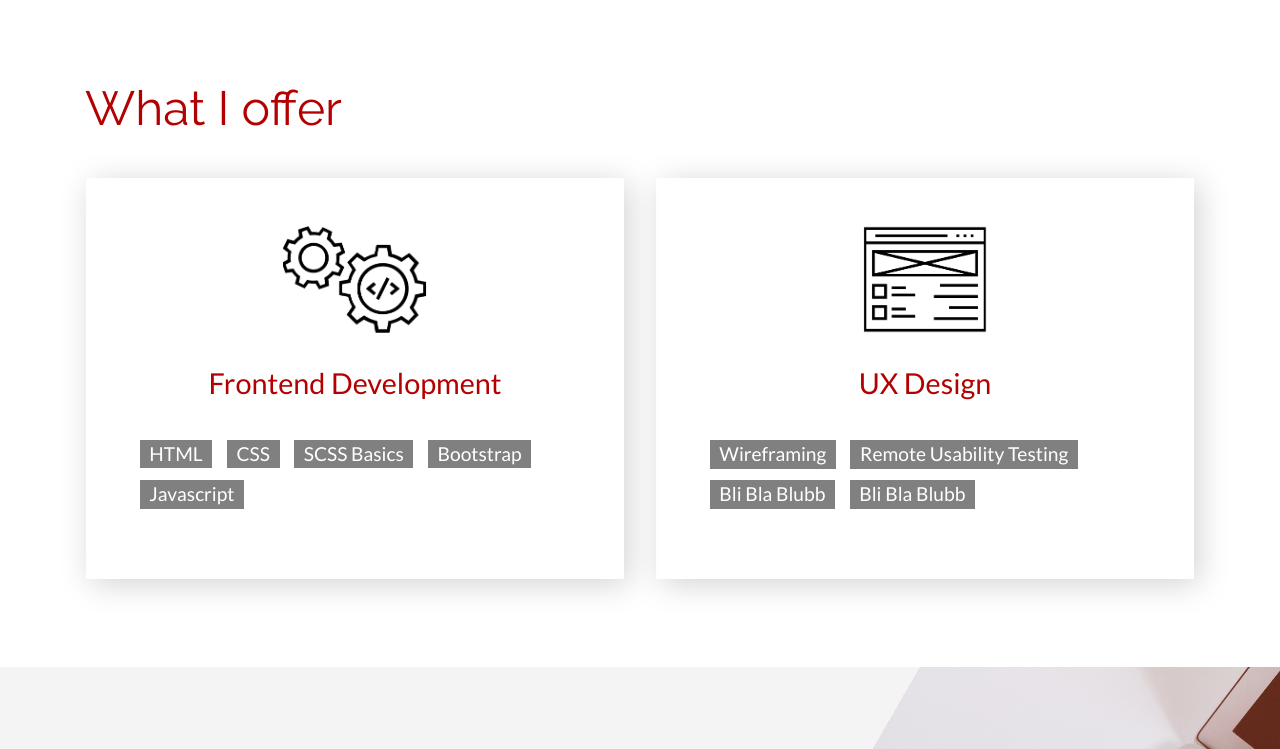
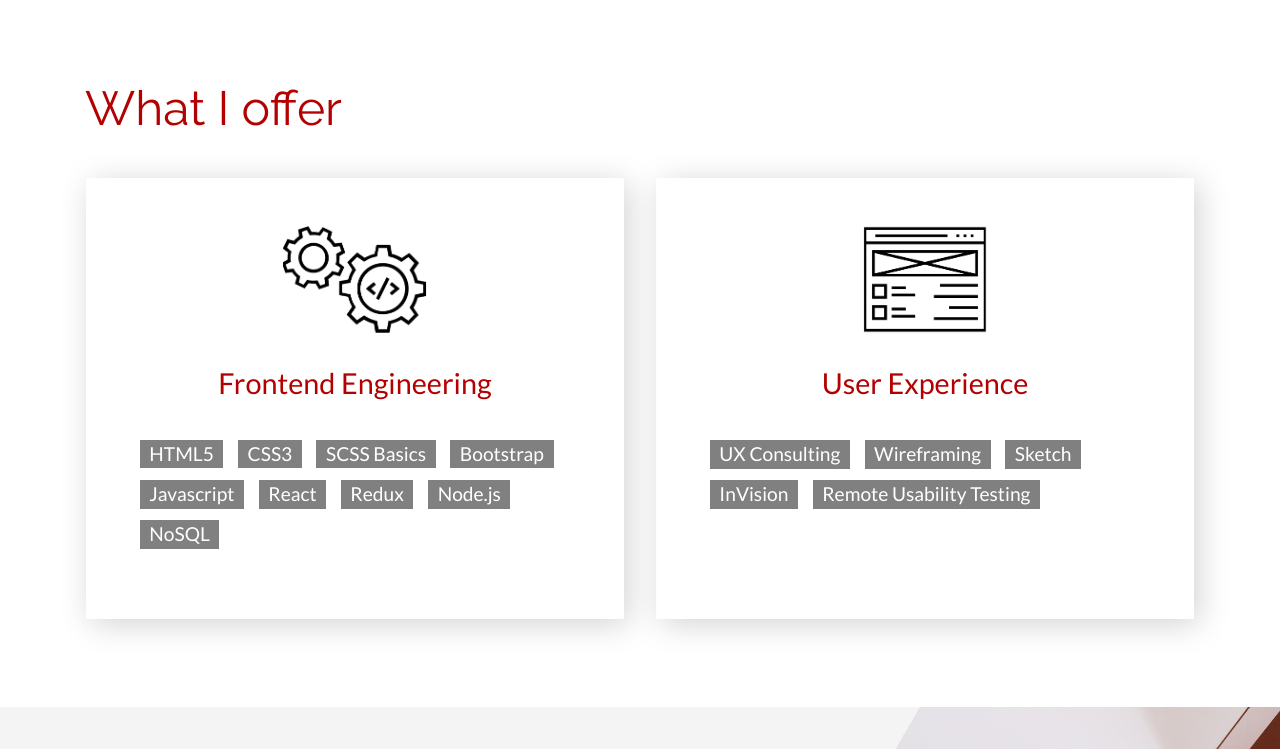
Before and after one commit to aelenia/aw, a website: page docs/index.html in a window 1280 px wide. Shown: the part 720-1469 px from the top of the page. Drawn offline with nearby package versions, Linux system fonts and the light colour scheme.

Commit message:
Edit skills

```diff
--- a/docs/index.html
+++ b/docs/index.html
@@ -29,7 +29,7 @@
         <div class="jumbotron">
             <div class="jumbotext">
                 <h1 class="pb-2">Hi, I am Alexa</h1>
-                <p class="pb-3">I could be your new Frontend Developer</p>
+                <p class="pb-3">I could be your new Frontend Engineer</p>
                 <a class="button" href="about.html">About me</a>
                 <a class="button" href="contact.html">Contact me</a>
             </div>
@@ -41,29 +41,34 @@
                 <div class="col-md m-3 skill-card">
                     <div class="text-center">
                         <img class="cogwheels" src="img/cogwheels.png" alt="cogwheels">
-                        <p>Frontend Development</p>
+                        <p>Frontend Engineering</p>
                     </div>
                     <section>
                         <ul class="tags">
-                            <li>HTML</li>
-                            <li>CSS</li>
+                            <li>HTML5</li>
+                            <li>CSS3</li>
                             <li>SCSS Basics</li>
                             <li>Bootstrap</li>
                             <li>Javascript</li>
+                            <li>React</li>
+                            <li>Redux</li>
+                            <li>Node.js</li>
+                            <li>NoSQL</li>
                         </ul>
                     </section>
                 </div>
                 <div class="col-md m-3 skill-card">
                     <div class="text-center">
                         <img class="wireframe" src="img/wireframe.png" alt="wireframe">
-                        <p>UX Design</p>
+                        <p>User Experience</p>
                     </div>
                     <section>
                         <ul class="tags">
+                            <li>UX Consulting</li>
                             <li>Wireframing</li>
+                            <li>Sketch</li>
+                            <li>InVision</li>
                             <li>Remote Usability Testing</li>
-                            <li>Bli Bla Blubb</li>
-                            <li>Bli Bla Blubb</li>
                         </ul>
                     </section>
                 </div>
```
Also changed, not shown: src/index.html (+12 -7 lines).
